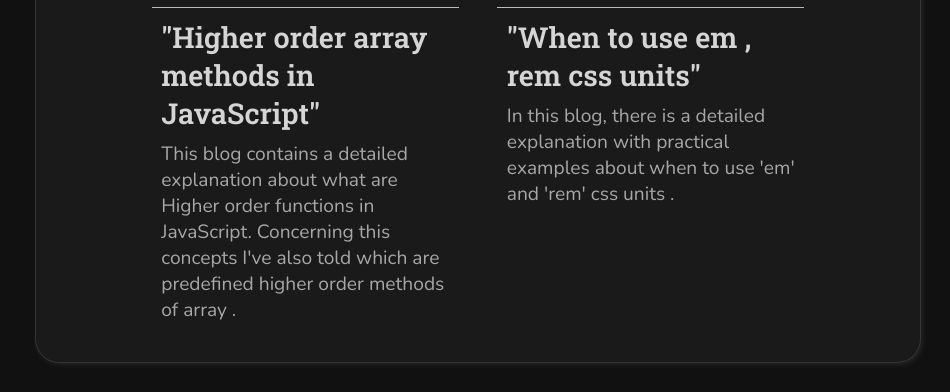
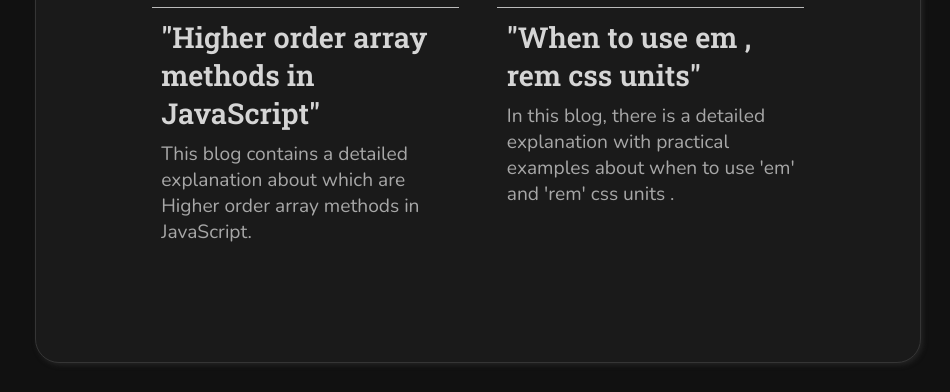
Before and after one commit to nikhilkamble02/Personal-Portfolio, a plain HTML site: page index.html in a window 1280 px wide. Shown: the part 3435-3827 px from the top of the page, without its empty margins (330-1280 px from the left). Drawn offline with nearby package versions, Linux system fonts and the light colour scheme.

Commit message:
Update index.html

```diff
--- a/index.html
+++ b/index.html
@@ -283,8 +283,8 @@
                     <h2><a href="https://medium.com/@kamblenikhil7378/higher-order-array-methods-in-javascript-787e2e70a870"
                             target="_blank">"Higher order array methods in JavaScript"</a></h2>
                     <!-- <div class="techStack">HTML5, CSS3, JavaScript, Weather API</div> -->
-                    <p>This blog contains a detailed explanation about what are Higher order functions in JavaScript.
-                        Concerning this concepts I've also told which are predefined higher order methods of array .</p>
+                    <p>This blog contains a detailed explanation about which are Higher order array methods in JavaScript.
+                        </p>
                 </div>
 
             </div>
```
